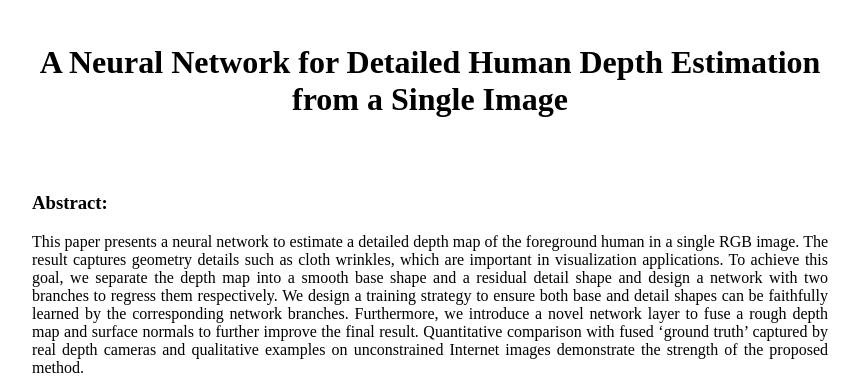
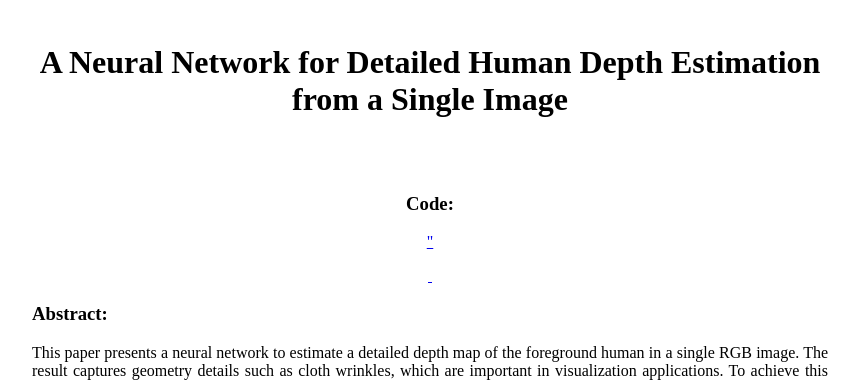
Before and after one commit to sta105/deephuman, a plain HTML site: page index.html in a window 1280 px wide. Shown: the top 381 px of the page, without its empty margins (210-1069 px from the left). Drawn offline with Linux system fonts and the light colour scheme.

Commit message:
Update index.html

```diff
--- a/index.html
+++ b/index.html
@@ -94,6 +94,14 @@ demonstrate the strength of the proposed method.</p>
   <p><a href="https://arxiv.org/pdf/1910.01275.pdf">"A Neural Network for Detailed Human Depth Estimation from a Single Image"</a>, Sicong Tang, Feitong Tan, Kelvin Cheng, Zhaoyang Li, Siyu Zhu and Ping Tan.
    arXiv preprint arXiv:1910.01275, 2019.</p>
   <p>&nbsp;</p></td>
+
+  </div>
+  <h3><strong>Code:</strong>
+  </h3>
+
+    <p><a href="https://github.com/sfu-gruvi-3dv/deep_human">"</p>
+  <p>&nbsp;</p></td>
+
  </tr>
 </table>
 
```
